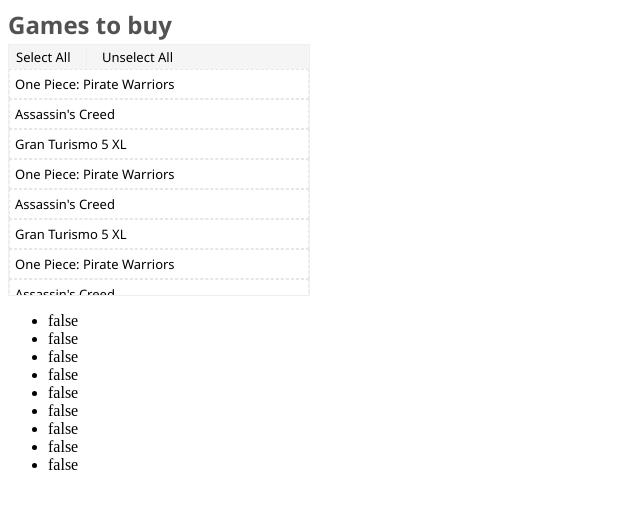
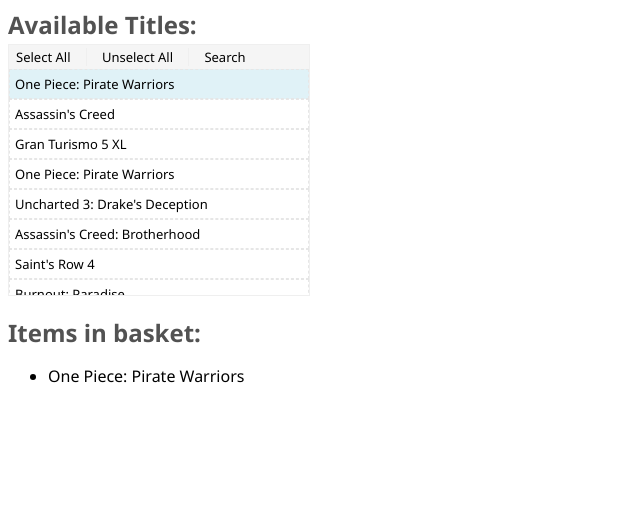
Before and after one commit to KievIsNowOnline/MultipleSelect, a plain HTML site: page Index.html in a window 1280 px wide. Shown: the whole page, without its empty margins (0-640 px from the left). Drawn offline with Linux system fonts and the light colour scheme.

Commit message:
Changed some styles and added list filter. :) Hiyaa!

```diff
--- a/Index.html
+++ b/Index.html
@@ -10,11 +10,13 @@
 
 	<body ng-app="myModule">
 		<div ng-controller="myController">
-			<h2>Games to buy</h2>
+			<h2>Available Titles:</h2>
 			<div class="multi-select" items="items"></div>
+
+			<h2>Items in basket:</h2>
 			<div>
 				<ul>
-					<li ng-repeat="item in items">{{item.selected}}</li>
+					<li ng-repeat="item in items | filter: {selected:true}">{{item.value}}</li>
 				</ul>
 			</div>
 		</div>
@@ -27,6 +29,7 @@
 					<div class="control-panel">
 						<span class="select-all" ng-click="toggleSelectFlag(true)">Select All</span>
 						<span class="unselect-all" ng-click="toggleSelectFlag(false)">Unselect All</span>
+						<span class="unselect-all" ng-click="toggleSelectFlag(false)">Search</span>
 					</div>
 					<div class="option-panel">
 						<ul>
--- a/app.js
+++ b/app.js
@@ -5,7 +5,7 @@ app.controller('myController', function($scope){
 		{
 			id:1,
 			value:'One Piece: Pirate Warriors',
-			selected: false
+			selected: true
 		},
 		{
 			id:2,
@@ -24,27 +24,27 @@ app.controller('myController', function($scope){
 		},
 		{
 			id:5,
-			value:'Assassin\'s Creed',
+			value:'Uncharted 3: Drake\'s Deception',
 			selected: false
 		},
 		{
 			id:6,
-			value:'Gran Turismo 5 XL',
+			value:'Assassin\'s Creed: Brotherhood',
 			selected: false
 		},
 		{
 			id:7,
-			value:'One Piece: Pirate Warriors',
+			value:'Saint\'s Row 4',
 			selected: false
 		},
 		{
 			id:8,
-			value:'Assassin\'s Creed',
+			value:'Burnout: Paradise',
 			selected: false
 		},
 		{
 			id:9,
-			value:'Gran Turismo 5 XL',
+			value:'Grand Theft Auto: V',
 			selected: false
 		}
 
--- a/style.css
+++ b/style.css
@@ -1,8 +1,13 @@
+body{
+		font-family:Segoe UI;
+}
+
 h2{
-	font-family:Segoe UI;
+
 	margin-bottom:3px;
 	color:#525252;
 }
+
 
 
 
```
